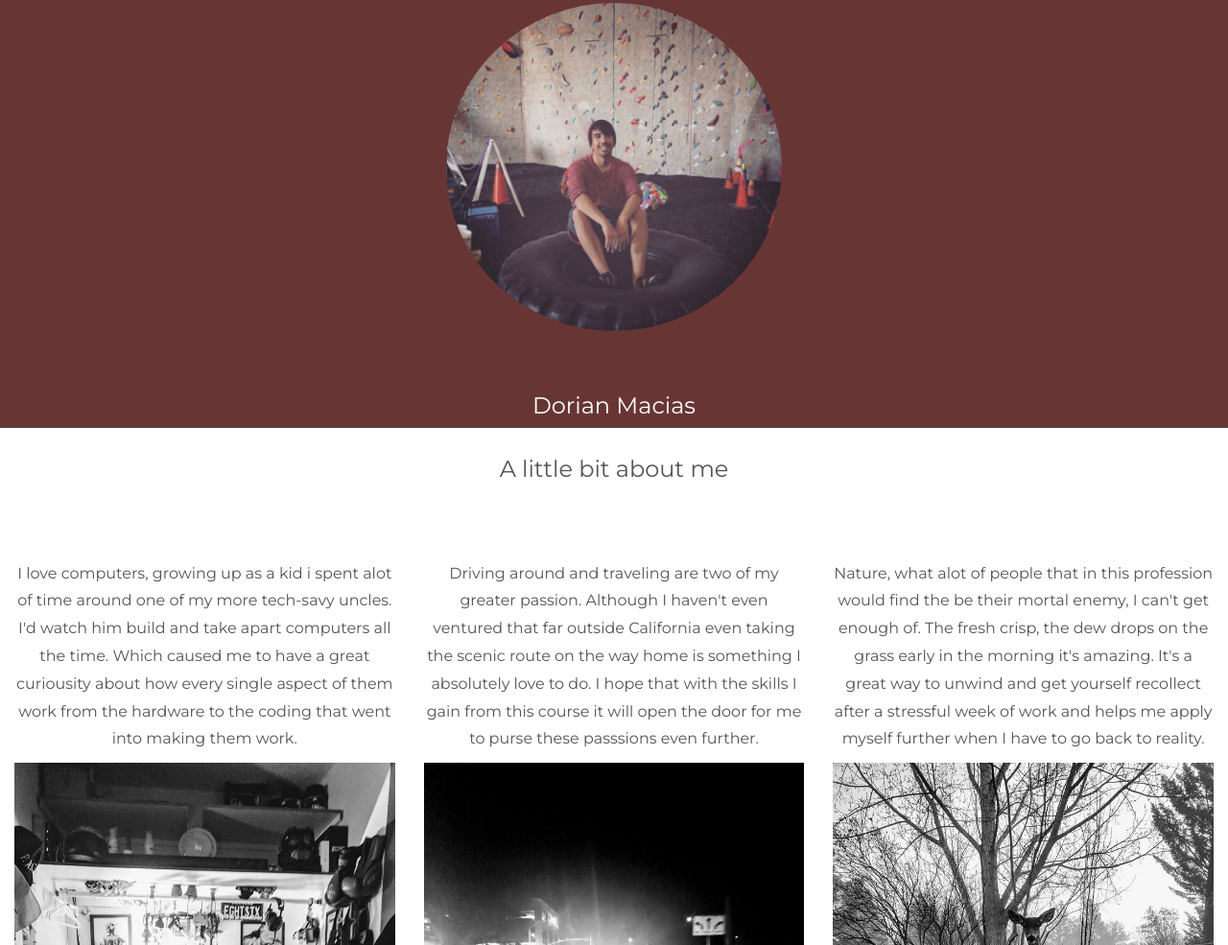
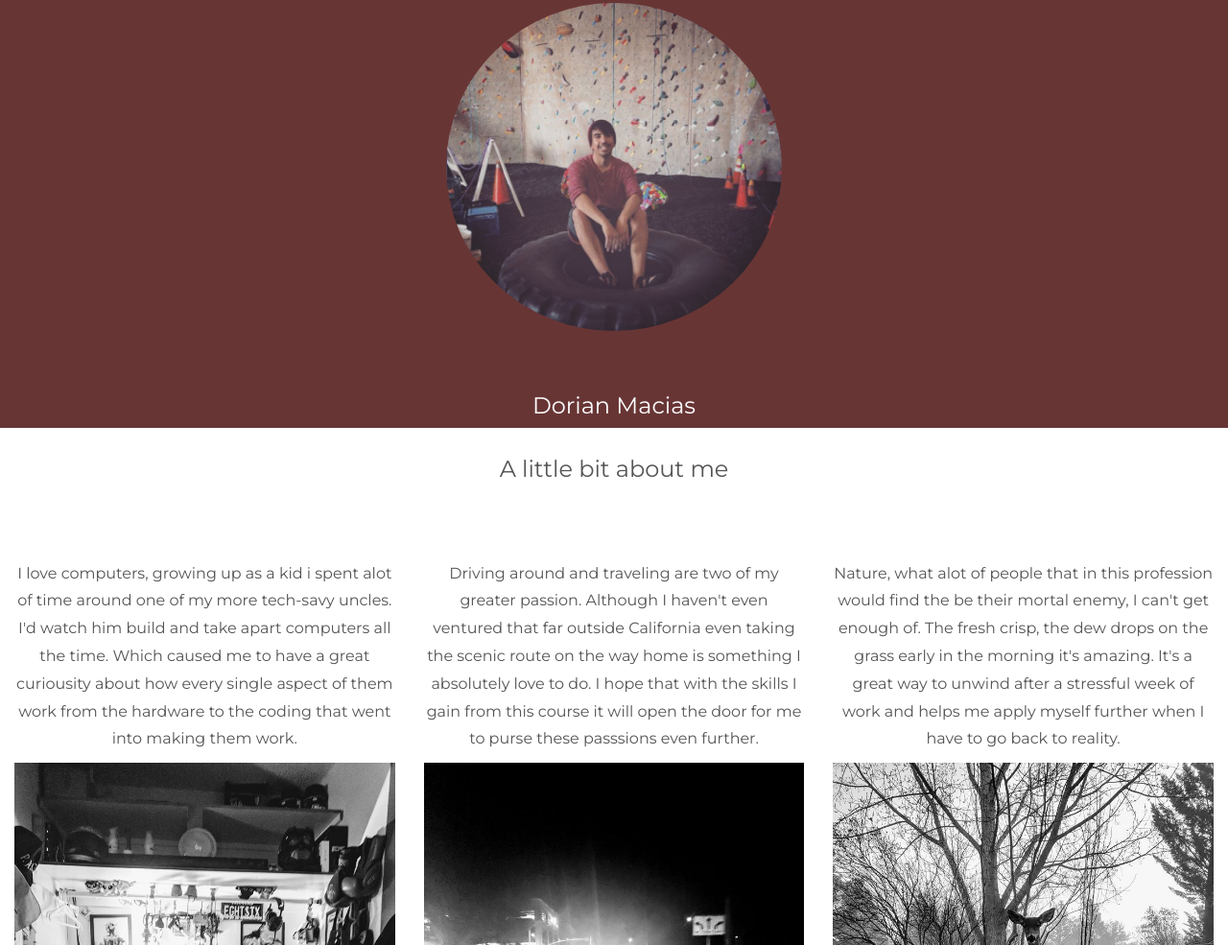
Before and after one commit to dorianinc/Bootstrap-Portfolio, a plain HTML site: page index.html in a window 1280 px wide. Shown: the part 188-1173 px from the top of the page at 96% size. Drawn offline with nearby package versions, Linux system fonts and the light colour scheme.

Commit message:
Add files via upload
removed some text on about me page to get images to fit better

```diff
--- a/index.html
+++ b/index.html
@@ -104,7 +104,7 @@
           <div class="col-sm-4">
             <p>Nature, what alot of people that in this profession would find the be their mortal enemy, I can't
                get enough of. The fresh crisp, the dew drops on the grass early in the morning it's amazing. It's a great way to
-               unwind and get yourself recollect after a stressful week of work and helps me apply myself further when I have to go back to reality.
+               unwind after a stressful week of work and helps me apply myself further when I have to go back to reality.
             </p>
             <img src="assets/images/nature.jpg" class="img-responsive margin" style="width:100%" alt="Image">
           </div>
```
